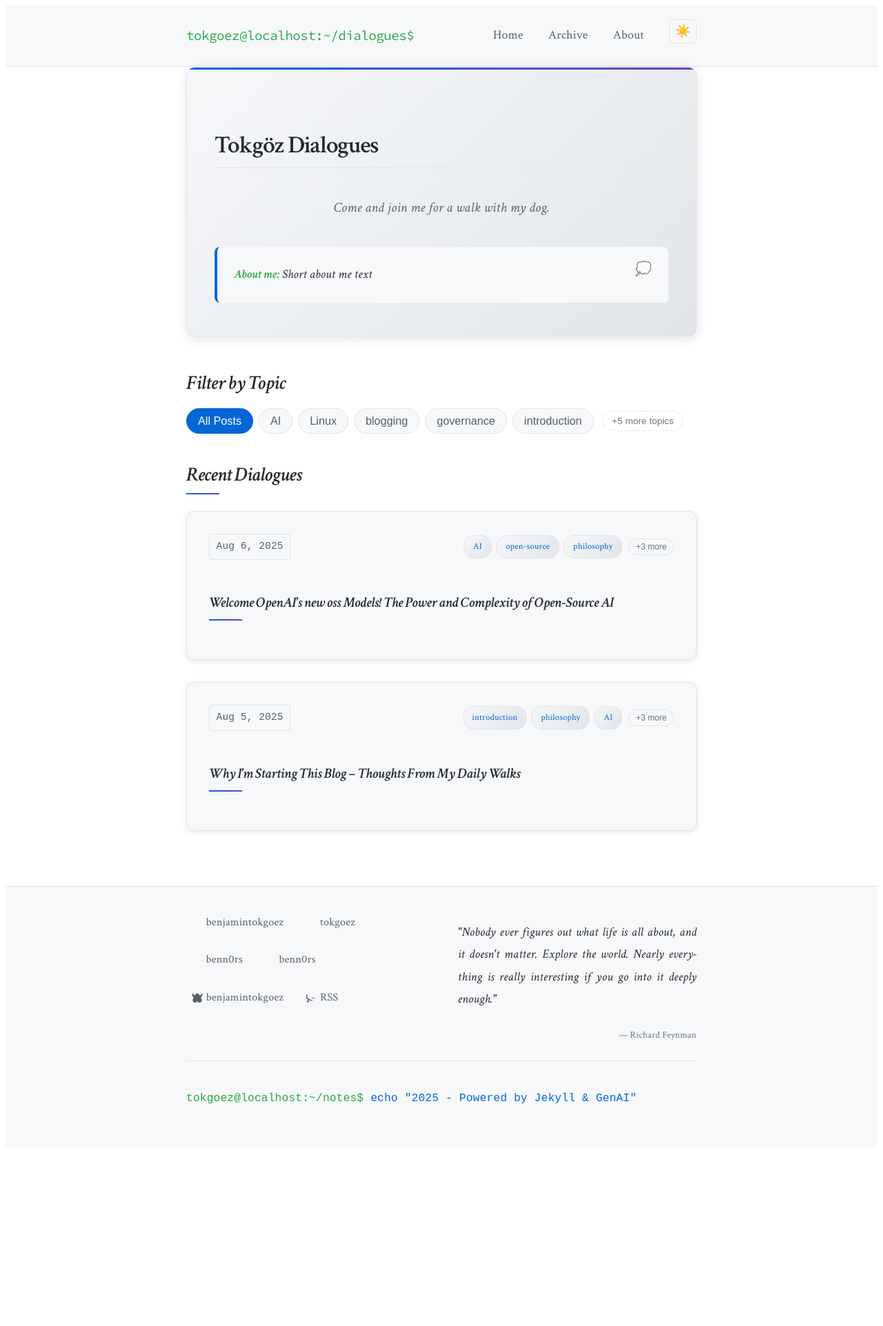
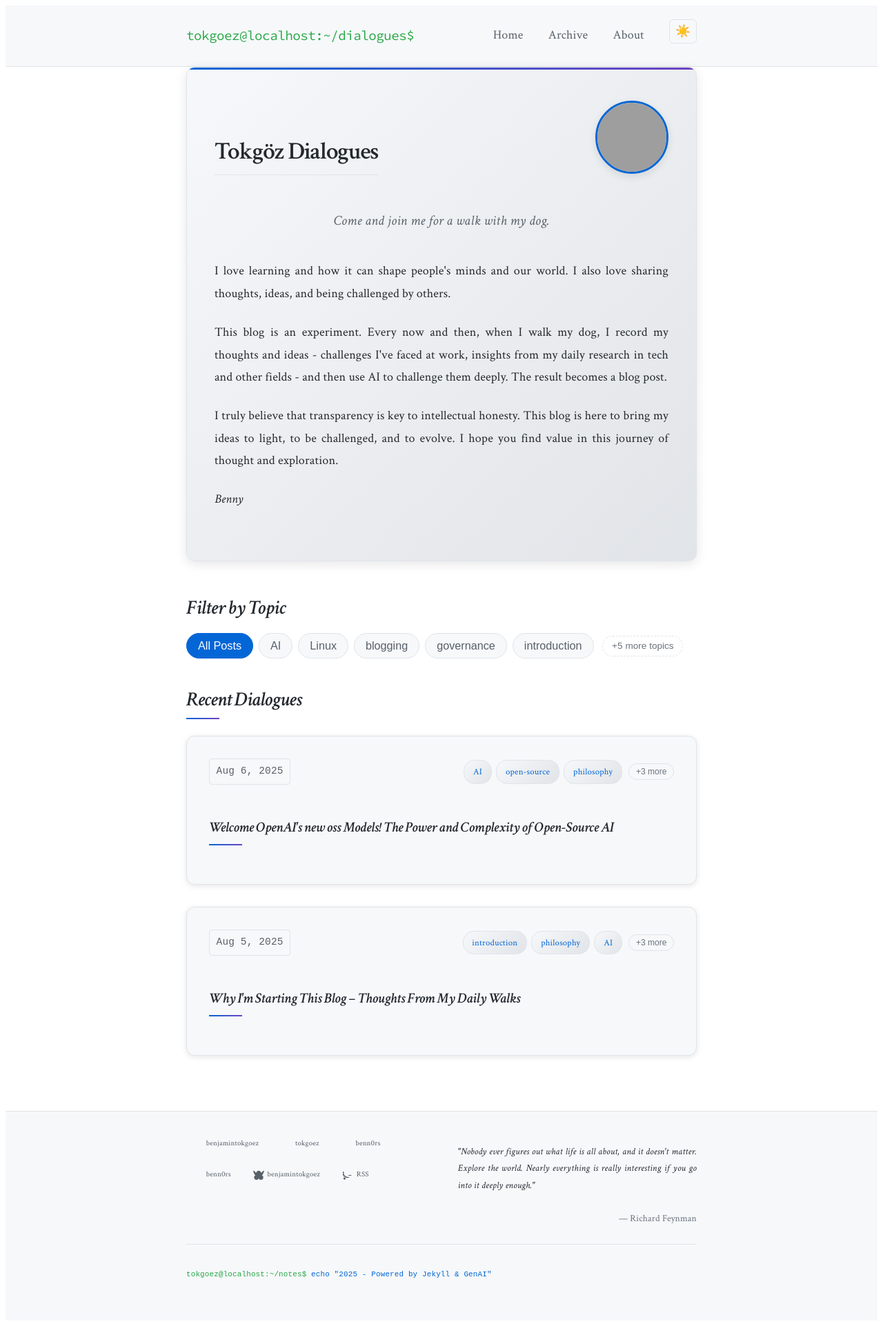
Before and after one commit to benjamintokgoez/tokgoezdialogues, a Jekyll site: the page built from index.md, in a window 1280 px wide. Shown: the whole page at 69% size. Built offline with Jekyll 4.4.1, drawn with Linux system fonts in a browser that asks for light colours; before the commit the page ends 1672 px from its top, so only the background shows below that; grey boxes are pictures that could not be loaded.

Commit message:
layout fixes

```diff
--- a/assets/main.scss
+++ b/assets/main.scss
@@ -395,12 +395,49 @@ p {
     background: linear-gradient(90deg, var(--accent-color), var(--accent-secondary));
   }
 
+  .intro-header {
+    display: flex;
+    justify-content: space-between;
+    align-items: center;
+    margin-bottom: 1.5rem;
+
+    @media (max-width: 768px) {
+      flex-direction: column;
+      text-align: center;
+      gap: 1rem;
+    }
+  }
+
   h2 {
     color: var(--text-primary);
-    margin-bottom: 1.5rem;
+    margin-bottom: 0;
     font-weight: 700;
     font-size: 2.2rem;
     letter-spacing: -0.03em;
+  }
+
+  .profile-image {
+    flex-shrink: 0;
+
+    .profile-pic {
+      width: 100px;
+      height: 100px;
+      border-radius: 50%;
+      object-fit: cover;
+      border: 3px solid var(--accent-color);
+      box-shadow: 0 4px 12px var(--shadow-color);
+      transition: transform 0.3s ease, box-shadow 0.3s ease;
+
+      &:hover {
+        transform: scale(1.05);
+        box-shadow: 0 6px 20px var(--shadow-color);
+      }
+
+      @media (max-width: 768px) {
+        width: 85px;
+        height: 85px;
+      }
+    }
   }
 
   .hero-quote {
@@ -1304,6 +1341,7 @@ code {
   border-top: 1px solid var(--border-color);
   margin-top: 3rem;
   padding: 2rem 0;
+  font-size: 0.85rem;
 
   .footer-col-wrapper {
     display: flex;
@@ -1378,7 +1416,7 @@ code {
       padding: 0.3rem 0.5rem;
       border-radius: 4px;
       transition: all 0.2s ease;
-      font-size: 0.9em;
+      font-size: 0.8em;
 
       &:hover {
         color: var(--accent-color);
@@ -1425,7 +1463,7 @@ code {
 
   .terminal-style {
     font-family: 'JetBrains Mono', monospace;
-    font-size: 0.9em;
+    font-size: 0.8em;
     color: var(--text-secondary);
 
     .prompt {
--- a/index.md
+++ b/index.md
@@ -8,16 +8,25 @@ layout: default
   {%- endif -%}
 
   <div class="intro-section">
-    <h2>Tokgöz Dialogues</h2>
+    <div class="intro-header">
+      <h2>Tokgöz Dialogues</h2>
+      <div class="profile-image">
+        <img src="https://github.com/benjamintokgoez.png" alt="Benjamin Tokgöz" class="profile-pic">
+      </div>
+    </div>
     <blockquote class="hero-quote">
       Come and join me for a walk with my dog.
     </blockquote>
 
-    <div class="about-me">
-      <p>
-        <strong>About me:</strong> Short about me text
-      </p>
-    </div>
+    <p>I love learning and how it can shape people's minds and our world. I also love sharing thoughts, ideas, and being challenged by others. </p>
+
+    <p>This blog is an experiment. Every now and then, when I walk my dog, I record my thoughts and ideas - challenges I've faced at work, insights from my daily research in tech and other fields - and then use AI to challenge them deeply. The result becomes a blog post.</p>
+
+    <p>I truly believe that transparency is key to intellectual honesty. This blog is here to bring my ideas to light, to be challenged, and to evolve. I hope you find value in this journey of thought and exploration.</p>
+
+    <p><em>Benny</em></p>
+
+
   </div>
 
   <!-- Tag Filter Section -->
```
Also changed, not shown: about.md (+3 -31 lines).
